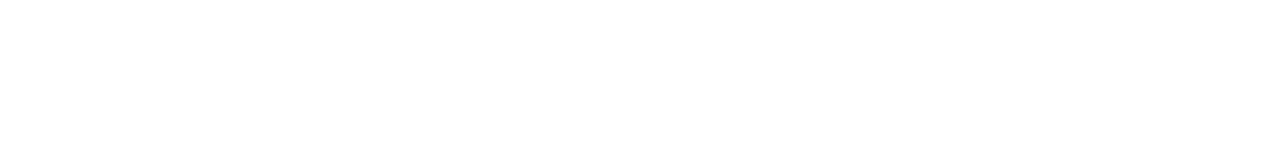
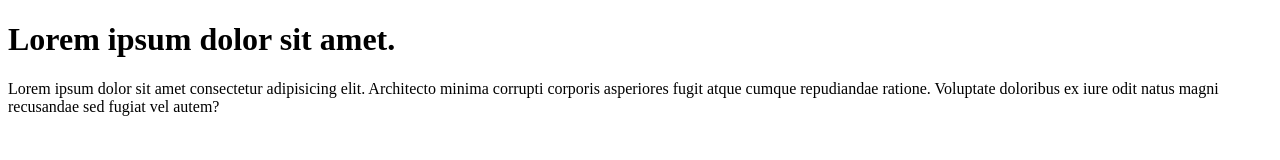
Before and after one commit to Shivank-Arya/practice-branching, a plain HTML site: page index.html in a window 1280 px wide. Drawn offline with Linux system fonts and the light colour scheme.

Commit message:
first home commit

```diff
--- a/index.html
+++ b/index.html
@@ -6,6 +6,7 @@
     <title>Document</title>
 </head>
 <body>
-    <h1></h1>
+    <h1>Lorem ipsum dolor sit amet.</h1>
+    <p>Lorem ipsum dolor sit amet consectetur adipisicing elit. Architecto minima corrupti corporis asperiores fugit atque cumque repudiandae ratione. Voluptate doloribus ex iure odit natus magni recusandae sed fugiat vel autem?</p>
 </body>
 </html>
```
